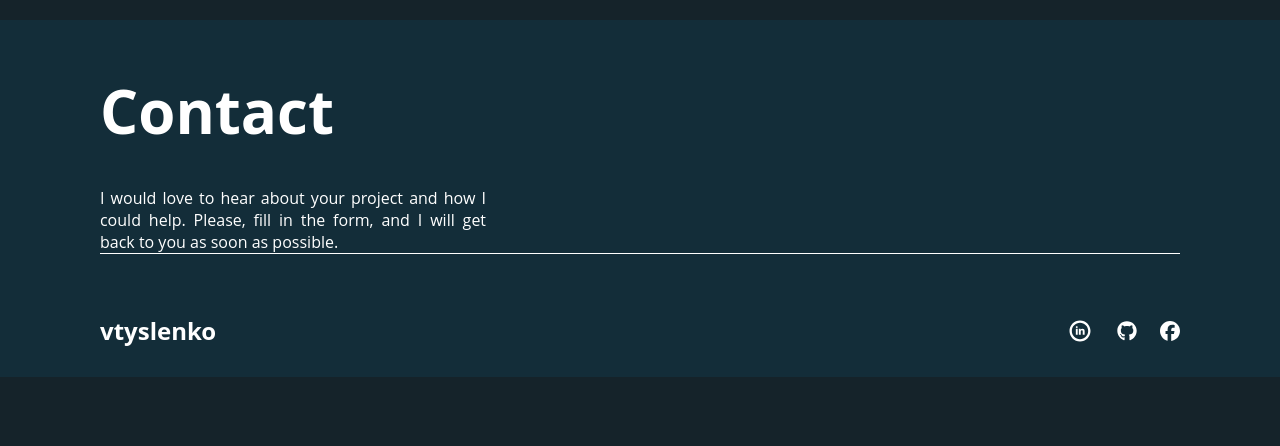
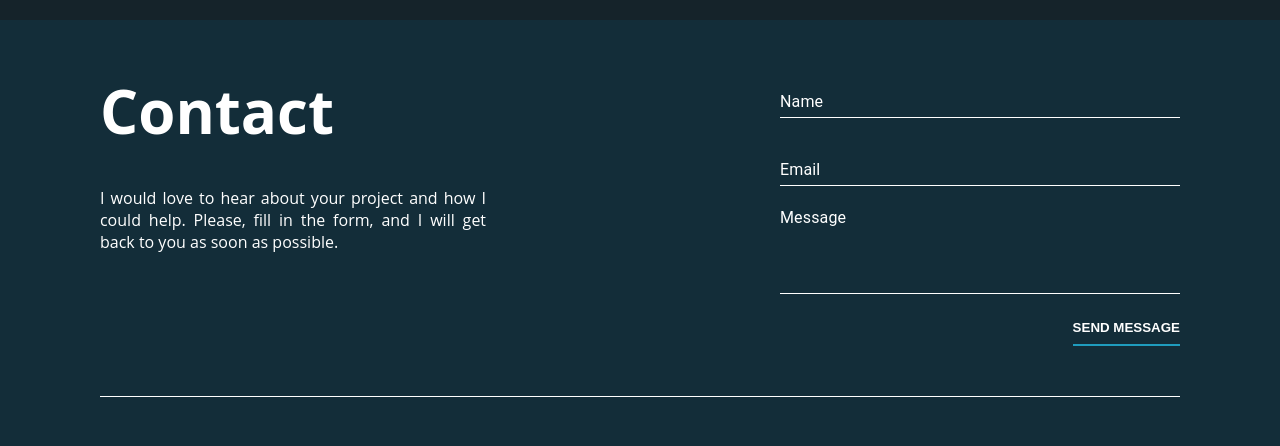
Before and after one commit to VicTyslenko/vt-portfolio, a React (Create React App) app in the folder client/: page / in a window 1280 px wide. Shown: the part 1349-1795 px from the top of the page. Before the commit the page ends 1726 px from the top, so only its background shows below. Built offline with nearby package versions, Linux system fonts and the light colour scheme; no server answers.

Commit message:
fixed Contact section, added Formik, validation, saved to mongoDb

```diff
--- a/client/src/components/Main/components/ContactSection/ContactSection.tsx
+++ b/client/src/components/Main/components/ContactSection/ContactSection.tsx
@@ -1,5 +1,8 @@
-import { Formik, Form } from "formik";
+import { Formik, Form, FormikHelpers } from "formik";
+import { useState } from "react";
 import Input from "../../../Input/Input";
+import { formInfoSubmit } from "../../../../helpers";
+import validationSchema from "./validation";
 import Button from "../../../Button/Button";
 import FormBoxElement from "../../../FormBoxElement/FormBoxElement";
 import "./contactSection.scss";
@@ -7,12 +10,26 @@ import "./contactSection.scss";
 interface FormValues {
   name: string;
   email: string;
-  message?: string;
+  message: string;
 }
 const ContactSection = () => {
+  const [errorMessage, setErrorMessage] = useState("");
 
-  const formSubmit = (values: FormValues) => {
+  const handleSubmit = async (
+    values: FormValues,
+    { resetForm }: FormikHelpers<FormValues>
+  ) => {
+    const collectionName = "contacts";
+    const result = await formInfoSubmit(collectionName, values);
+    if (result.error) {
+      const error = (result.error as any).message;
+      setErrorMessage(error);
+    } else {
+      setErrorMessage("");
       console.log(values);
+      alert("The message sent successfully");
+      resetForm();
+    }
   };
   return (
     <section className="contact-section">
@@ -25,18 +42,18 @@ const ContactSection = () => {
             possible.
           </p>
         </div>
-        {/* <Formik
+        <Formik
           initialValues={{
-            firstName: "",
-            lastName: "",
+            name: "",
             email: "",
-            mobile: "",
             message: "",
           }}
-          onSubmit={(values) => {
-            formSubmit(values);
+          onSubmit={(values, formikHelpers) => {
+            handleSubmit(values, formikHelpers);
           }}
+          validationSchema={validationSchema}
         >
+          {({ errors, touched }) => (
             <Form
               style={{
                 textAlign: "right",
@@ -44,29 +61,37 @@ const ContactSection = () => {
             >
               <FormBoxElement className="form-wrapp">
                 <Input
+                  name="name"
                   className="text-field name-input"
                   label="Name"
+                  error={!!errors.name && touched.name}
                   variant="standard"
                   fullWidth
                 />
                 <Input
+                  name="email"
                   className="text-field"
                   label="Email"
+                  error={!!errors.email && touched.email}
                   variant="standard"
                   fullWidth
                 />
                 <Input
+                  name="message"
                   className="text-field message"
                   label="Message"
+                  error={!!errors.message}
                   variant="standard"
                   fullWidth
                 />
               </FormBoxElement>
+              {errorMessage && <p className="error-message">{errorMessage}</p>}
               <Button type="submit" className="submit-btn">
                 Send message
               </Button>
             </Form>
-        </Formik> */}
+          )}
+        </Formik>
       </div>
     </section>
   );
--- a/client/src/components/Main/components/ContactSection/contactSection.scss
+++ b/client/src/components/Main/components/ContactSection/contactSection.scss
@@ -50,6 +50,10 @@
     width: 100%;
     text-align: justify;
   }
+  .error-message {
+    color: red;
+    font-size: 14px;
+  }
 
   .submit-btn {
     @include main-button-style();
--- /dev/null
+++ b/client/src/components/Main/components/ContactSection/validation.js
@@ -0,0 +1,14 @@
+import * as Yup from "yup";
+
+const validationSchema = Yup.object().shape({
+  name: Yup.string()
+    .min(2, "Name is too short")
+    .max(30, "Name is too long")
+    .required("Required"),
+
+  email: Yup.string().email("Invalid email").required("Required"),
+
+  message: Yup.string(),
+});
+
+export default validationSchema;
--- a/client/src/components/Main/components/ProjectsSection/ProjectsSection.jsx
+++ b/client/src/components/Main/components/ProjectsSection/ProjectsSection.jsx
@@ -2,7 +2,7 @@ import { Link } from "react-router-dom";
 import Button from "../../../Button/Button";
 import { useEffect } from "react";
 import { useDispatch, useSelector } from "react-redux";
-import { usePathParameters } from "../../../../hooks";
+import usePathParameters from "../../../../hooks/usePathParameters";
 import ProjectItem from "./ProjectItem/ProjectItem";
 import { dataFetch } from "../../../../reducers/dataReducer";
 import "../../../../styles/global.scss";
@@ -30,7 +30,7 @@ const ProjectsSection = () => {
               Latest <span>projects</span>
             </h1>
           </Link>
-          <Link to="/contact">
+          <Link to="/contacts">
             <Button type="button" className="contact-btn">
               Contact me
             </Button>
--- a/client/src/hooks/index.js
+++ /dev/null
@@ -1,2 +0,0 @@
-import usePathParameters from "./usePathParameters";
-export { usePathParameters };
--- a/client/src/pages/Contact/ContactPage.tsx
+++ b/client/src/pages/Contact/ContactPage.tsx
@@ -8,7 +8,7 @@ import { openModal } from "../../reducers/modalReducer";
 import { RootState } from "../../store";
 import SuccessModal from "./SuccessModal/SuccessModal";
 import { Input, FormBoxElement } from "../../components";
-import { usePathParameters } from "../../hooks";
+import { usePathParameters } from "../../hooks/usePathParameters";
 import { formInfoSubmit } from "../../helpers";
 import validationSchema from "./contactsValidation";
 import "./contactPage.scss";
--- a/client/src/pages/Contact/SuccessModal/success-modal.scss
+++ b/client/src/pages/Contact/SuccessModal/success-modal.scss
@@ -7,10 +7,10 @@
   left: 50%;
   transform: translate(-50%, -50%);
   min-width: 500px;
-  min-height: 200px;
+  min-height: 230px;
   background-color: black;
   color: $prime-color;
-  @include flex-center(center, center, column);
+  @include flex-center(space-evenly, center, column);
   gap: 20px;
   border: 1px solid $secondary-color;
   border-radius: 10px;
@@ -19,5 +19,6 @@
   }
   .confirm-button {
     @include second-button-style();
+    padding: 12px;
   }
 }
--- a/client/src/pages/Projects/ProjectsPage.jsx
+++ b/client/src/pages/Projects/ProjectsPage.jsx
@@ -5,7 +5,7 @@ import { useDispatch, useSelector } from "react-redux";
 import { useEffect } from "react";
 import DescriptionModal from "../../components/Modal/DescriptionModal/DescriptionModal";
 import ProjectItem from "../../components/Main/components/ProjectsSection/ProjectItem/ProjectItem";
-import { usePathParameters } from "../../hooks";
+import usePathParameters from "../../hooks/usePathParameters";
 import { openModal } from "../../reducers/modalReducer";
 import { dataFetch, fetchItemById } from "../../reducers/dataReducer";
 import { globalAnimation } from "../../animations/animations";
--- a/client/src/pages/Services/ServicesPage/ServicesPage.jsx
+++ b/client/src/pages/Services/ServicesPage/ServicesPage.jsx
@@ -3,7 +3,7 @@ import { useDispatch, useSelector } from "react-redux";
 import ServicesItem from "../ServicesItem/ServicesItem";
 import ServicesModal from "../../../components/Modal/ServicesModal/ServicesModal";
 import { globalAnimation } from "../../../animations/animations";
-import { usePathParameters } from "../../../hooks";
+import usePathParameters from "../../../hooks/usePathParameters";
 import { dataFetch, fetchItemById } from "../../../reducers/dataReducer";
 import { openModal } from "../../../reducers/modalReducer";
 import Slider from "react-slick";
```
Also changed, not shown: 1 other file (tests, documents, lock files or other folders). Lines whose indentation alone changed are shown as unchanged.
